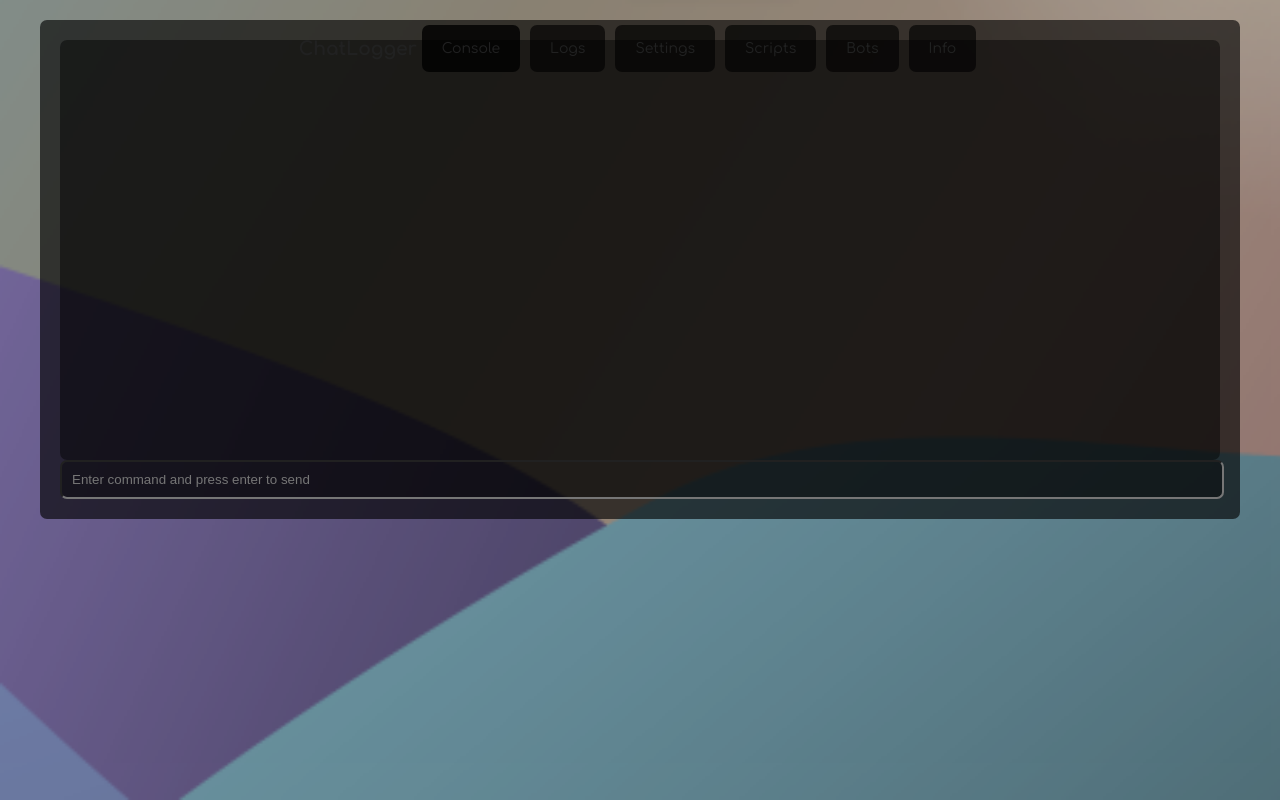
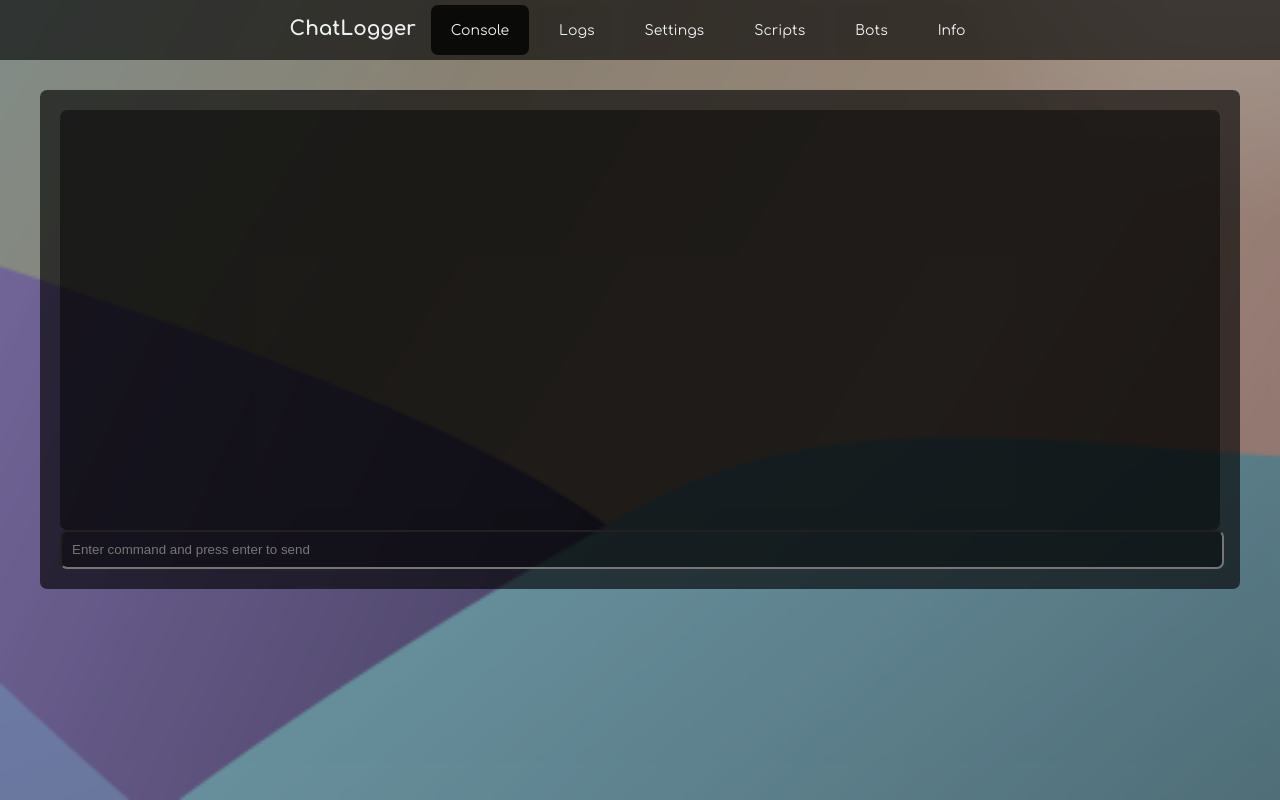
Before and after one commit to Xargana/ChatLogger, a website: page public/index.html in a window 1280 px wide. Drawn offline with nearby package versions, Linux system fonts and the light colour scheme; no server answers.

Commit message:
Update style.css

```diff
--- a/public/style.css
+++ b/public/style.css
@@ -11,8 +11,11 @@
     background-attachment: fixed;
   }
 
-  h1 {
-    text-align: center;
+  h3 {
+    text-align: left;
+    margin-top: 17px;
+    margin-right: 10px;
+    font-size: 20px;
   }
 
   #command-input {
@@ -50,20 +53,20 @@
     background-color: rgba(0, 0, 0, 0.308);
     background-size: cover;
     position: fixed;
-    top: 0;
+    top: 0px;
     left: 0;
     right: 0;
     bottom: 0;
     width: 100%;
-    height: 100%;
+    height:  100%;
     box-sizing: border-box;
   }
 
   #main-middle {
-    max-height: 80vh;
+    max-height: 700px;
     max-width: 1200px;
     width: 100%;
-    margin: 0 auto;
+    margin: 70px auto 0;
     padding: 20px;
     border-radius: 7px;
     align-content: space-evenly;
@@ -73,7 +76,6 @@
     background-color: rgba(0, 0, 0, 0.63);
     box-sizing: border-box;
   }
-
   #logs {
     border-radius: 7px;
     padding: 10px;
@@ -141,6 +143,14 @@
     flex-wrap: wrap;
     justify-content: center;
     margin-bottom: 20px;
+    position: fixed;
+    top: 0;
+    left: 0;
+    right: 0;
+    z-index: 1000;
+    height: 60px;
+    width: 100%;
+    background-color: rgba(0, 0, 0, 0.63);
   }
 
   button {
@@ -148,7 +158,7 @@
     margin: 5px;
     border: none;
     border-radius: 7px;
-    background-color: rgba(0, 0, 0, 0.63);
+    background-color: rgba(0, 0, 0, 0.02);
     color: #ecf0f1;
     cursor: pointer;
     font-family: "Comfortaa", sans-serif;
```
